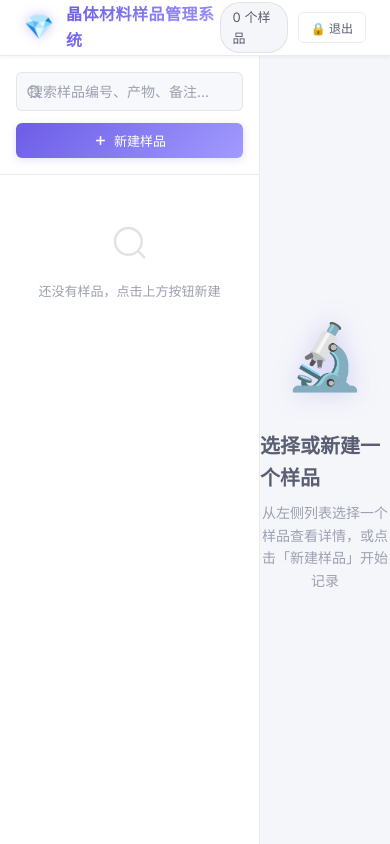
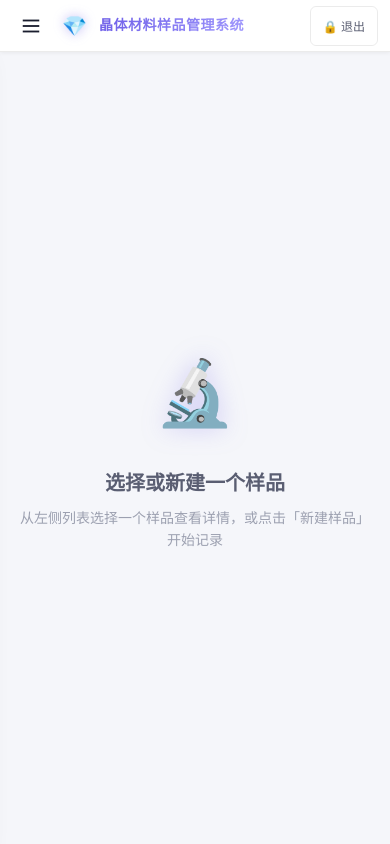
Before and after one commit to yang-fu-physics/crystal-manager, a Flask app: page / in a window 390 px wide. Run offline with Flask 3, Linux system fonts and the light colour scheme; the visitor is signed in with stand-in values (Sample User, id 1); data that the repository does not hold is empty.

Commit message:
feat: 手机/平板响应式设计 - 侧边栏抽屉、自适应布局、触控优化

```diff
--- a/static/css/style.css
+++ b/static/css/style.css
@@ -963,21 +963,162 @@ input::placeholder, textarea::placeholder {
 .toast.info { background: linear-gradient(135deg, #6c5ce7, #a29bfe); }
 .toast.warning { background: linear-gradient(135deg, #e67e22, #f39c12); }
 
-/* ---------- Responsive ---------- */
-@media (max-width: 768px) {
+/* ============================================================
+   Responsive - Tablet (≤ 900px) & Mobile (≤ 600px)
+   ============================================================ */
+
+/* --- Sidebar toggle button (hidden on desktop) --- */
+.sidebar-toggle {
+    display: none;
+    background: none;
+    border: none;
+    padding: 6px 8px;
+    cursor: pointer;
+    color: var(--text-primary);
+    border-radius: var(--radius-sm);
+    transition: var(--transition);
+}
+.sidebar-toggle:hover { background: var(--bg-hover); }
+.sidebar-toggle svg { width: 22px; height: 22px; display: block; }
+
+/* Overlay for mobile sidebar */
+.sidebar-overlay {
+    display: none;
+    position: fixed;
+    inset: 0;
+    background: rgba(0,0,0,0.4);
+    z-index: 149;
+    backdrop-filter: blur(2px);
+}
+.sidebar-overlay.visible { display: block; }
+
+/* --- Tablet (≤ 900px) --- */
+@media (max-width: 900px) {
+    :root {
+        --sidebar-width: 280px;
+    }
+
     .form-grid {
-        grid-template-columns: 1fr;
+        grid-template-columns: 1fr 1fr;
     }
 
     .edx-content {
-        grid-template-columns: 1fr;
+        grid-template-columns: 200px 1fr;
     }
 
-    .sidebar {
-        width: 260px;
-        min-width: 260px;
+    .sample-form {
+        padding: 16px 20px 80px;
+    }
+
+    .toolbar-right {
+        flex-wrap: wrap;
+        gap: 6px;
+    }
+
+    /* Smaller button text on tablet */
+    .btn-primary, .btn-outline, .btn-danger, .btn-accent {
+        padding: 7px 12px;
     }
 }
+
+/* --- Mobile (≤ 600px) --- */
+@media (max-width: 600px) {
+    :root {
+        --topbar-height: 52px;
+    }
+
+    /* Show sidebar toggle button */
+    .sidebar-toggle { display: flex; align-items: center; }
+
+    /* Top bar becomes more compact */
+    .top-bar { padding: 0 12px; }
+    .top-bar h1 { font-size: 14px; }
+    .logo-icon { font-size: 20px; }
+    .sample-count { display: none; }
+
+    /* Sidebar becomes a slide-in drawer */
+    .sidebar {
+        position: fixed;
+        top: var(--topbar-height);
+        left: 0;
+        bottom: 0;
+        width: 85vw;
+        max-width: 320px;
+        min-width: 0;
+        z-index: 150;
+        transform: translateX(-105%);
+        transition: transform 0.28s cubic-bezier(0.4,0,0.2,1);
+        box-shadow: var(--shadow-lg);
+    }
+    .sidebar.open { transform: translateX(0); }
+
+    /* Main panel fills full width */
+    .main-panel { width: 100%; }
+
+    /* Form adjustments */
+    .sample-form { padding: 12px 12px 80px; }
+    .form-grid { grid-template-columns: 1fr; }
+    .form-section { padding: 14px 12px; }
+
+    /* Toolbar: title on top row, buttons on second row */
+    .form-toolbar {
+        flex-direction: column;
+        align-items: flex-start;
+        gap: 10px;
+        padding: 12px 0;
+    }
+    .toolbar-right {
+        width: 100%;
+        flex-wrap: wrap;
+        gap: 6px;
+    }
+    .toolbar-right .btn-primary,
+    .toolbar-right .btn-outline,
+    .toolbar-right .btn-danger {
+        flex: 1;
+        min-width: 0;
+        font-size: 12px;
+        padding: 8px 6px;
+        justify-content: center;
+    }
+
+    /* Element table: horizontal scroll */
+    .element-calculator { overflow-x: auto; -webkit-overflow-scrolling: touch; }
+    .element-table { min-width: 500px; }
+    .element-table input { font-size: 12px; padding: 6px 8px; }
+
+    /* EDX layout: stack vertically */
+    .edx-content { grid-template-columns: 1fr; }
+    .edx-card-header { flex-wrap: wrap; gap: 8px; }
+    .edx-card-actions { width: 100%; justify-content: flex-end; }
+
+    /* Photo delete always visible on touch */
+    .photo-item .photo-delete { display: flex; }
+    /* Slightly larger touch targets */
+    .photo-item .photo-delete { width: 30px; height: 30px; font-size: 16px; }
+
+    /* Upload zones: more compact */
+    .upload-zone { padding: 16px 12px; }
+
+    /* Buttons: ensure 44px touch target */
+    .btn-camera, .btn-primary, .btn-outline, .btn-danger, .btn-accent {
+        min-height: 40px;
+    }
+
+    /* Toast: top center on mobile */
+    .toast-container {
+        bottom: auto;
+        top: calc(var(--topbar-height) + 8px);
+        right: 12px;
+        left: 12px;
+    }
+    .toast { max-width: 100%; font-size: 13px; }
+
+    /* File item: allow text to wrap */
+    .file-item { flex-wrap: wrap; gap: 8px; }
+    .file-name { font-size: 12px; word-break: break-all; }
+}
+
 
 /* ---------- Loading spinner ---------- */
 .loading-dot {
--- a/static/js/app.js
+++ b/static/js/app.js
@@ -157,9 +157,33 @@ function bindEvents() {
     document.addEventListener('keydown', (e) => {
         if (e.key === 'Escape') {
             if (imageModal.style.display !== 'none') closeModal();
+            closeSidebar();
         }
     });
+
+    // Mobile sidebar toggle
+    const sidebarToggle = document.getElementById('sidebarToggle');
+    const sidebar = document.getElementById('sidebar');
+    const sidebarOverlay = document.getElementById('sidebarOverlay');
+
+    if (sidebarToggle) {
+        sidebarToggle.addEventListener('click', () => {
+            sidebar.classList.toggle('open');
+            sidebarOverlay.classList.toggle('visible');
+        });
+    }
+    if (sidebarOverlay) {
+        sidebarOverlay.addEventListener('click', closeSidebar);
+    }
 }
+
+function closeSidebar() {
+    const sidebar = document.getElementById('sidebar');
+    const overlay = document.getElementById('sidebarOverlay');
+    if (sidebar) sidebar.classList.remove('open');
+    if (overlay) overlay.classList.remove('visible');
+}
+
 
 // ============================================================
 // Sample List
@@ -203,6 +227,7 @@ async function loadSampleList(query = '') {
 async function selectSample(id) {
     currentSampleId = id;
     isNewSample = false;
+    closeSidebar(); // auto-close on mobile
 
     try {
         const resp = await fetch(`/api/samples/${encodeURIComponent(id)}`);
--- a/templates/index.html
+++ b/templates/index.html
@@ -13,6 +13,9 @@
     <!-- 顶部导航栏 -->
     <header class="top-bar">
         <div class="top-bar-left">
+            <button class="sidebar-toggle" id="sidebarToggle" title="样品列表">
+                <svg viewBox="0 0 24 24" fill="none" stroke="currentColor" stroke-width="2"><line x1="3" y1="6" x2="21" y2="6"/><line x1="3" y1="12" x2="21" y2="12"/><line x1="3" y1="18" x2="21" y2="18"/></svg>
+            </button>
             <span class="logo-icon">💎</span>
             <h1>晶体材料样品管理系统</h1>
         </div>
@@ -21,6 +24,8 @@
             <button class="btn-outline btn-sm" id="logoutBtn" onclick="logout()" title="退出登录">🔒 退出</button>
         </div>
     </header>
+
+    <div class="sidebar-overlay" id="sidebarOverlay"></div>
 
     <div class="app-container">
         <!-- 左侧面板 - 样品列表 -->
```
